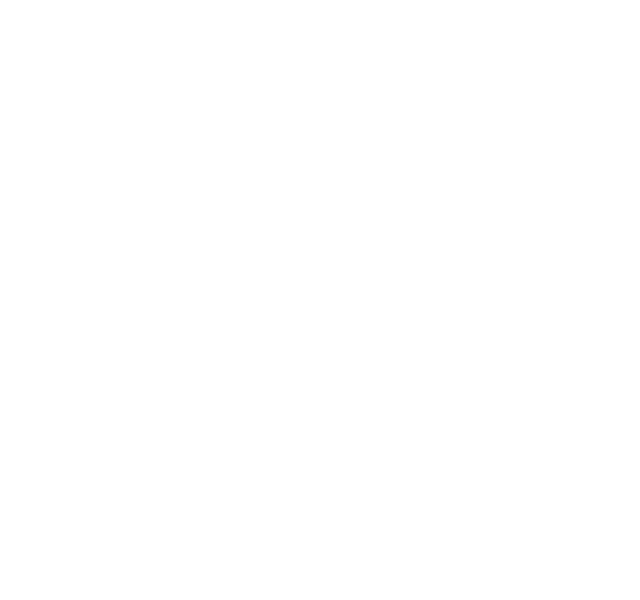
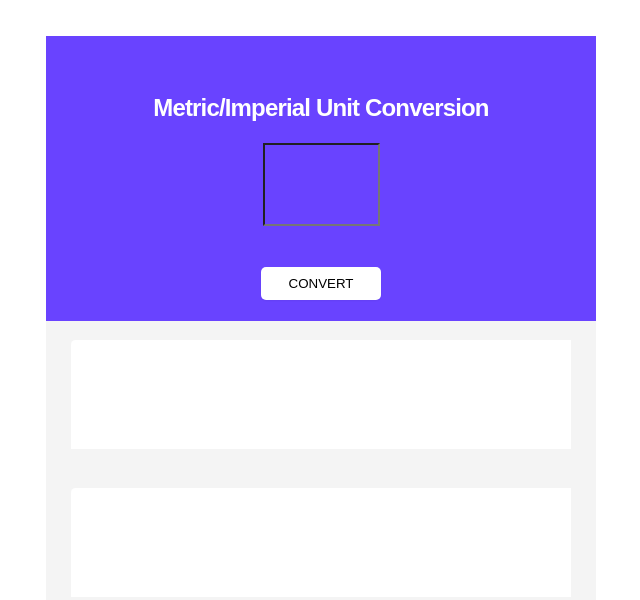
Before and after one commit to arewhatyouit/unit-converter, a plain HTML site: page index.html in a window 1280 px wide. Shown: the whole page, without its empty margins (319-959 px from the left). Drawn offline with Linux system fonts and the light colour scheme.

Commit message:
saving 11/18 3.17pm

```diff
--- a/index.css
+++ b/index.css
@@ -1,3 +1,99 @@
 body {
-    margin: 0;
+    display: flex;
+    justify-content: center; /* Horizontally center */
+    align-items: center;    /* Vertically center */
+    height: 100vh;          /* Full viewport height */
+    margin: 0;              /* Remove default body margin */
 }
+
+.container {
+    width: 550px;
+    height: 729px; /* Fixed height */
+    margin: 0 auto; /* Center horizontally in case of no Flexbox parent */
+    display: flex; /* Enable Flexbox */
+    align-items: flex-start; /* Align items to the top */
+    background: #F4F4F4; /* Background color */
+    flex-direction: column; /* Stack child elements vertically */
+}
+
+.header-div {
+    width: 550px;
+    height: 285px;
+    background: #6943FF;
+    flex-shrink: 0; /* Prevent shrinking */
+    display: flex; /* Enable Flexbox within output div */
+    align-self: flex-start; /* Position the output-div at the top of the container */
+    flex-direction: column; /* Stack input and button vertically */
+    justify-content: center; /* Center items vertically within the output div */
+    align-items: center; /* Center items horizontally within the output div */
+}
+
+.input-div {
+    background-color: #6943FF;
+    width: 117px; /* Set the width of the input field */
+    height: 83px; /* Set the height of the input field */
+    flex-shrink: 0; /* Prevent shrinking */
+    margin-bottom: 15px; /* Space between input and button */
+    padding: 0 10px; /* Padding for the input */
+    box-sizing: border-box; /* Ensure padding doesn't overflow */
+    text-align: center; /* Center the text inside the input field */
+    font-size: 52px; /* Optional: Set the font size for better readability */
+    font-weight: bold;
+    color: white;
+}
+
+.output-div {
+
+    width: 500px;
+    height: 108.573px;
+    flex-shrink: 0;
+    border-radius: 4.681px 0px 0px 0px;
+    background: var(--white, #FFF);
+    flex-direction: column; /* Stack input and button vertically */
+    justify-content: center; /* Center items vertically within the output div */
+    align-items: center; /* Center items horizontally within the output div */
+    align-self: center;
+    margin-top: auto;
+    margin-bottom: auto;
+}
+
+.button {
+    display: inline-flex;
+    padding: 9px 27.5px;
+    justify-content: center;
+    align-items: center;
+    border-radius: 5px;
+    border: none;
+    background: #FFF;
+    box-shadow: 0px 1px 2px 0px rgba(0, 0, 0, 0.05);
+    margin-top: 26.77px;
+  }
+
+  .button:hover {
+    background-color: #45a049; /* Darker green on hover */
+  }
+
+  h1 {
+    color: #FFF;
+    text-align: center;
+    font-family: Arial, Helvetica, sans-serif;
+    font-size: 24px;
+    font-style: normal;
+    font-weight: 800;
+    line-height: 38px; /* 135.714% */
+    letter-spacing: -0.84px;
+    margin-top: 33;
+  }
+
+  h2 {
+    color: #FFF;
+    ext-align: center;
+    font-family: Inter;
+    font-size: 58px;
+    font-style: normal;
+    font-weight: 800;
+    line-height: 24.393px; /* 42.057% */
+    width: 211px;
+    height: 51.225px;
+    flex-shrink: 0;
+  }
--- a/index.html
+++ b/index.html
@@ -3,6 +3,16 @@
         <link rel="stylesheet" href="index.css">
     </head>
     <body>
+        <div class="container">
+            <div class="header-div">
+                <h1>Metric/Imperial Unit Conversion</h1>
+                <input id="input-el" class="input-div"> </input>
+                <button class="button">CONVERT</button>
+            </div>
+            <div class="output-div"></div>
+            <div class="output-div"></div>
+            <div class="output-div"></div>
+        </div>
         <script src="index.js"></script>
     </body>
 </html>
```
